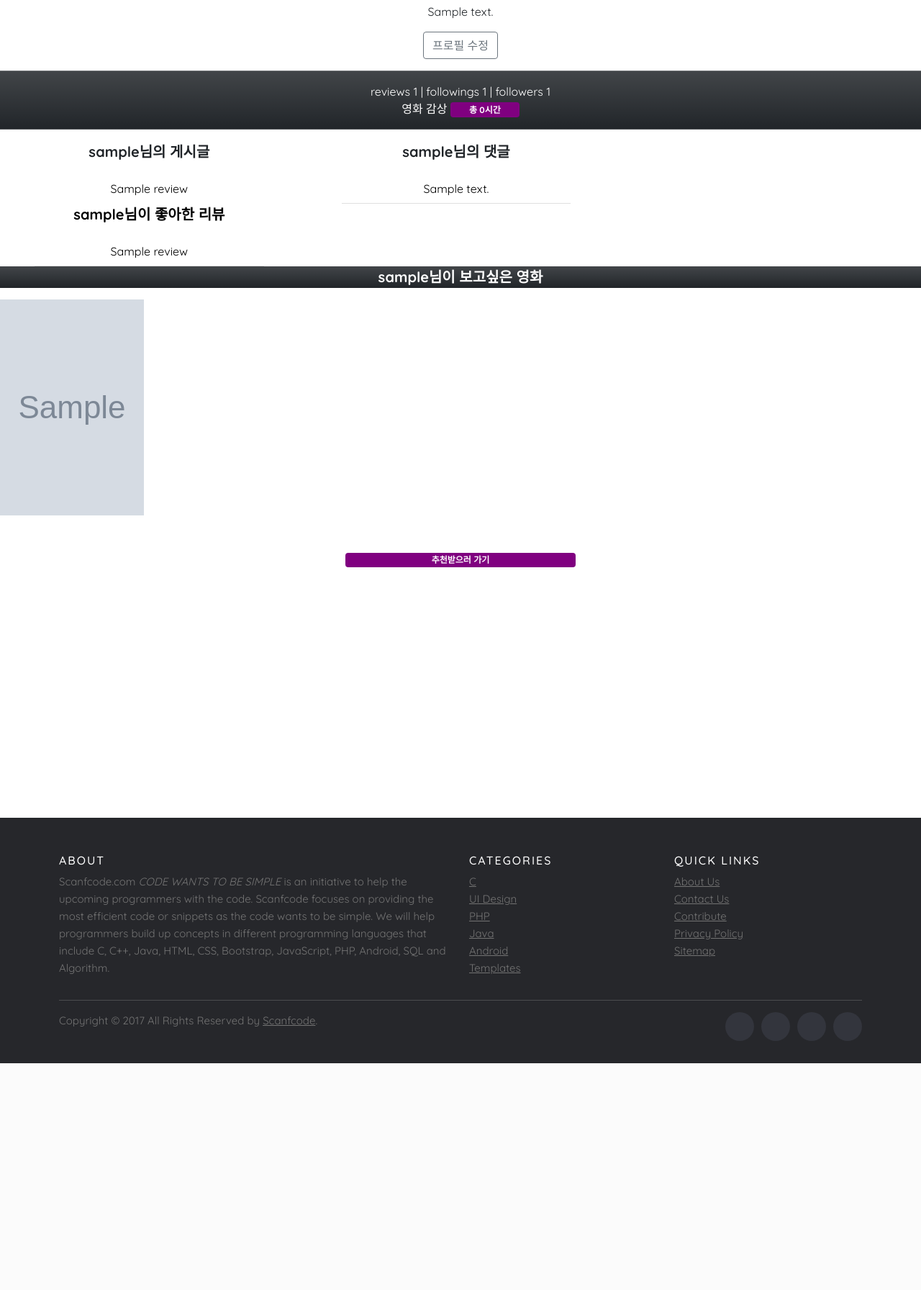
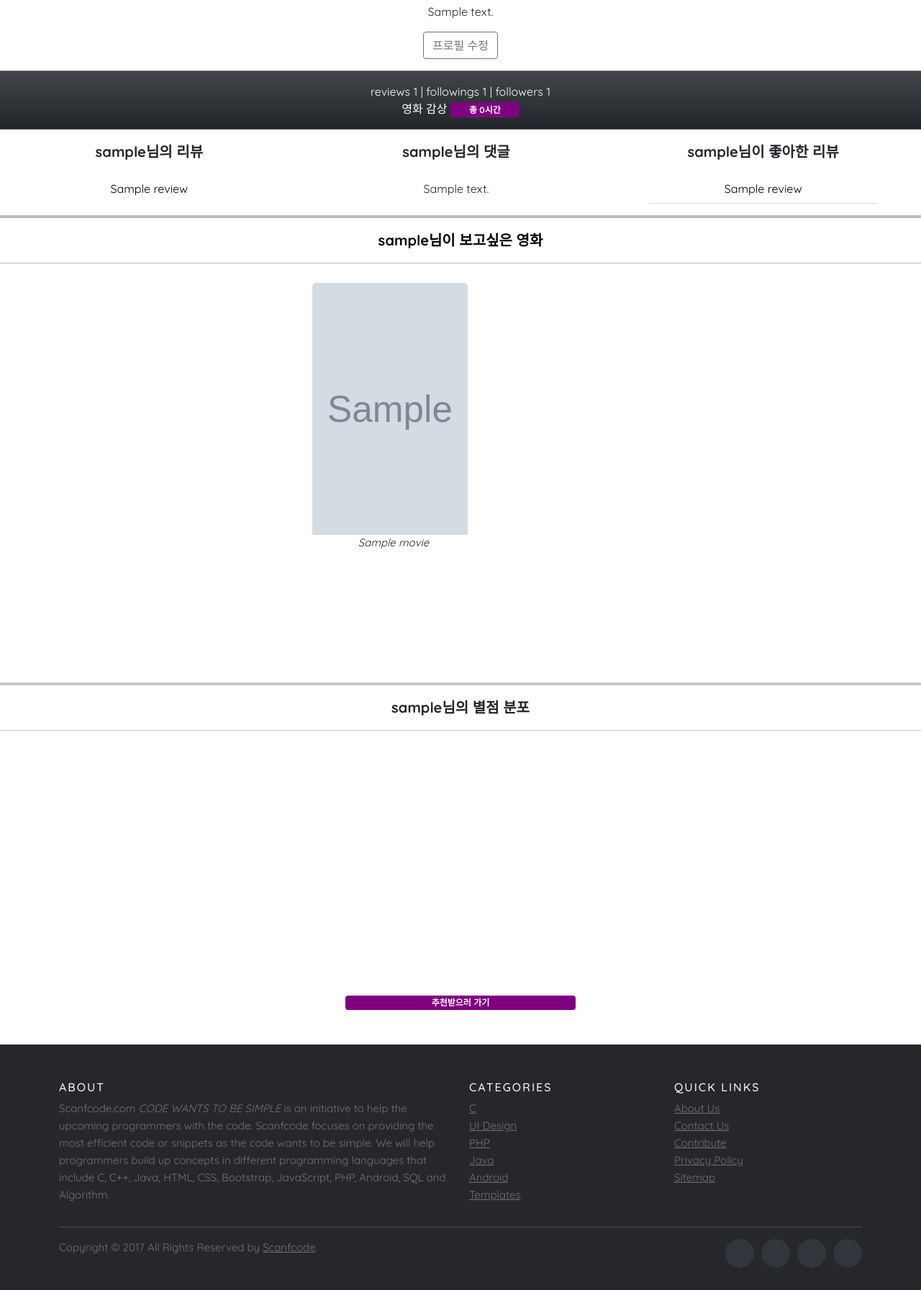
Before and after one commit to elenaisnanocat/Watching-U, a Django app: a page that uses accounts/templates/accounts/profile.html in a window 1280 px wide. Shown: the part 404-2196 px from the top of the page at 72% size. Before the commit the page ends 1881 px from the top, so only its background shows below. Run offline with Django 3.2, Linux system fonts and the light colour scheme; a user stored in the database is signed in; tables that the repository leaves empty hold one stand-in row (values such as "Sample post"); grey boxes marked "Sample" are stand-in pictures; a map, chart or similar area stays blank; some libraries are stand-ins or nearby versions.

Commit message:
profile chart

```diff
--- a/accounts/templates/accounts/profile.html
+++ b/accounts/templates/accounts/profile.html
@@ -9,6 +9,59 @@
   <link rel="stylesheet" type="text/css" href="https://cdn.jsdelivr.net/npm/slick-carousel@1.8.1/slick/slick.css"/>
   <title>Document</title>
 <style>
+/*post slider*/
+.post-slider{
+  width:100%;
+  margin:0px auto;
+  position:relative;
+}
+.post-slider .silder-title{
+  text-align:center;
+  margin:30px auto;
+}
+.post-slider .next{
+  position:absolute;
+  top:50%;
+  right:30px;
+  font-size:2em;
+  color:black;
+  cursor: pointer;
+}
+.post-slider .prev{
+  position:absolute;
+  top:50%;
+  left:30px;
+  font-size:2em;
+  color:gray;
+    cursor: pointer;
+}
+.post-slider .post-wrapper{
+
+  width:84%;
+  height:550px;
+  margin:0px auto;
+  overflow: hidden;
+  padding:10px 0px 10px 0px;
+}
+.post-slider .post-wrapper .post{
+  width:300px;
+  height:500px;
+  margin:0px 10px;
+  display:inline-block;
+  background:white;
+  border-radius: 5px;
+}
+.post-slider .post-wrapper .post .post-info{
+  font-size:15px;
+  height:30%;
+  padding-left:10px;
+}
+.post-slider .post-wrapper .post .slider-image{
+  width:100%;
+  height:350px;
+  border-top-left-radius:5px;
+  border-top-right-radius:5px;
+}
 </style>
 
 
@@ -66,7 +119,7 @@
 
 <div class="row text-center" style="margin: 0 auto">
   <ul class="col-4 list-group list-group-flush">
-  <p class="mb-3 lead fw-bold">{{ person.username }}님의 게시글</p>
+  <p class="mb-3 lead fw-bold">{{ person.username }}님의 리뷰</p>
     {% for review in person.review_set.all %}
       <li class="list-group-item mx-5">
         <div><a style="color: black; text-decoration: none;" href="{% url 'community:detail' review.pk %}">{{ review.title }}</a></div>
@@ -77,7 +130,7 @@
     <p class="lead fw-bold">{{ person.username }}님의 댓글</p>
     {% for comment in person.comment_set.all %}
       <li class="list-group-item mx-5">
-        <div><a style="color: black; text-decoration: none;" href="{% url 'community:detail' review.pk %}">{{ comment.content }}</div>
+        <div>{{ comment.content }}</div>
       </li>
     {% empty %}
       <li class="list-group-item mx-5">댓글이 아직 없어요.</li>
@@ -96,13 +149,40 @@
 </div>
 
 
-<div>
-<p class="lead text-center fw-bold bg-dark bg-gradient text-white">{{ person.username }}님이 보고싶은 영화</p>
-{% for movie in person.want_movies.all %}
-  <a href="{% url 'movies:detail' movie.pk %}"><img src="{{ movie.poster_path }}" width="200px" height="300px"></a>
-{% endfor %}
+
+
+<div class="page-wrapper" style="position:relative;">
+  <!--page slider -->
+  <div class="post-slider">
+    <hr style="border: solid 2px"><p class="lead text-center fw-bold">{{ person.username }}님이 보고싶은 영화</p><hr>
+    <i class="fas fa-chevron-left prev"></i>
+    <i class="fas fa-chevron-right next"></i>
+    <div class="post-wrapper">
+      {% if person.want_movies.all %}
+        {% for movie in person.want_movies.all %}
+        <div class="post">
+          <a href="{% url 'movies:detail' movie.pk %}"><img src="{{ movie.poster_path }}" class="slider-image"></a>
+          <div class="post-info text-center">
+            <i class="far fa-user" style="height:10%;">{{ movie.title }}</i>
+          </div>
+        </div>
+        {% endfor %}
+      {% endif %}
+    </div>
+  </div>
 </div>
 
+
+
+<hr style="border: solid 2px"><p class="lead text-center fw-bold">{{ person.username }}님의 별점 분포</p><hr>
+
+<div class="row">
+  <div class="col-md-12 text-center" >
+    <div style="width: 1000px; height:300px;">
+      <canvas id="rankChart"></canvas>
+    </div>
+  </div>
+</div>
 
 {% if user == person %}
 <div class="text-center m-5">
@@ -112,9 +192,7 @@
 </div>
 {% endif %}
 
-<div style="width: 500px; height:300px;">
-  <canvas id="rankChart"></canvas>
-</div>
+
 
 
 
@@ -128,6 +206,15 @@
 <script type="text/javascript" src="https://cdn.jsdelivr.net/npm/slick-carousel@1.8.1/slick/slick.min.js"></script>
 <script src="https://cdn.jsdelivr.net/npm/bootstrap@5.0.0-beta3/dist/js/bootstrap.bundle.min.js" integrity="sha384-JEW9xMcG8R+pH31jmWH6WWP0WintQrMb4s7ZOdauHnUtxwoG2vI5DkLtS3qm9Ekf" crossorigin="anonymous"></script>
 <script>
+
+$('.post-wrapper').slick({
+  slidesToShow: 5,
+  slidesToScroll: 1,
+  autoplay: true,
+  autoplaySpeed: 2000,
+  nextArrow:$('.next'),
+  prevArrow:$('.prev'),
+});
 
 
 
@@ -171,15 +258,43 @@
   const rankChart = new Chart(ctx, {
       type: 'bar',
       data: {
-          labels: ['d','d','d','d','d'],
+          labels: ['1','2','3','4','5'],
           datasets: [{
-              label: '# of Votes',
+              label: 'stars',
               data: [{{ rank_cnt.one }}, {{ rank_cnt.two }}, {{ rank_cnt.three }}, {{ rank_cnt.four }}, {{ rank_cnt.five }}],
               borderColor: [
-                  'rgb(75, 192, 192)',
+                  'purple',
               ],
+              borderWidth: 1,
           }]
       },
+      options: {
+        responsive: true,
+        maintainAspectRatio: false,
+        scales: {
+            y: {
+              title: {
+                display: true,
+                text: 'Value'
+              },
+              min: 0,
+              ticks: {
+                // forces step size to be 50 units
+                stepSize: 1
+              }
+            }
+        },
+        legend: false,
+        tooltips: {
+            mode: 'index',
+            intersect: false,
+            backgroundColor: 'purple',
+        },
+        hover: {
+            mode: 'nearest',
+            intersect: true
+        },
+    }
   });
 
 
--- a/movies/views.py
+++ b/movies/views.py
@@ -127,10 +127,8 @@
     context = {
         'movie':movie,
         'genre_pick': genre_pick,
-        'genre_movie': genre_movies[0],
-        'genre_movies': genre_movies[1:],
-        'following_movie': following_movies[0],
-        'following_movies': following_movies[1:],
+        'genre_movies': genre_movies,
+        'following_movies': following_movies,
         'director_lst': director_lst,
         'directors': directors,
     }
```
Also changed, not shown: movies/templates/movies/recommend.html (+0 -52 lines), movies/static/css/chart.css (deleted).
